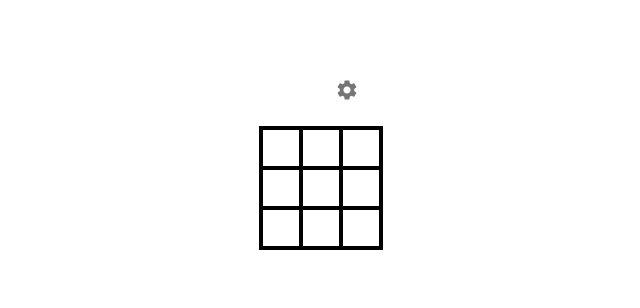
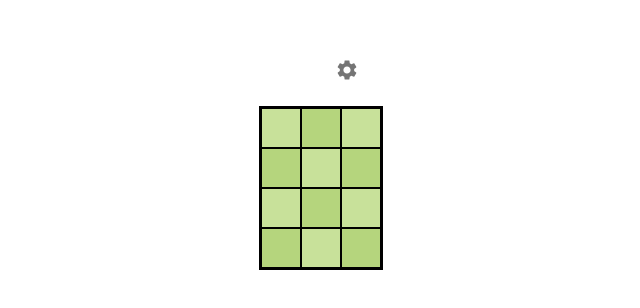
Before and after one commit to tomgodee/minesweeper, a React (Vite) app: page / in a window 1280 px wide. Shown: the part 248-556 px from the top of the page, without its empty margins (319-959 px from the left). Built offline with nearby package versions, Linux system fonts and the light colour scheme.

Commit message:
Add theme

```diff
--- a/src/App.tsx
+++ b/src/App.tsx
@@ -16,8 +16,8 @@ export interface Settings {
 function App() {
   const [settings, setSettings] = useState<Settings>({
     width: 3,
-    height: 3,
-    mineCount: 1,
+    height: 4,
+    mineCount: 3,
     difficulty: "easy",
   });
   return (
--- a/src/Tile/Tile.scss
+++ b/src/Tile/Tile.scss
@@ -1,7 +1,39 @@
 .tile {
   padding: 0.75rem;
-  border: 2px solid black;
+  border: 1px solid black;
   flex: 1 1 100%;
   min-width: 40px;
   min-height: 40px;
 }
+
+.close {
+  &:hover {
+    cursor: pointer;
+  }
+
+  &.even {
+    background-color: var(--mui-palette-grass-main);
+  }
+
+  &.even:hover {
+    background-color: var(--mui-palette-grass-light);
+  }
+
+  &.odd {
+    background-color: var(--mui-palette-grass-dark);
+  }
+
+  &.odd:hover {
+    background-color: var(--mui-palette-grass-light);
+  }
+}
+
+.open {
+  &.even {
+    background-color: var(--mui-palette-ground-main);
+  }
+
+  &.odd {
+    background-color: var(--mui-palette-ground-light);
+  }
+}
--- a/src/Tile/Tile.tsx
+++ b/src/Tile/Tile.tsx
@@ -11,10 +11,24 @@ function Tile(props: TileProps) {
   const { tile, handleClick } = props;
 
   if (!tile.open)
-    return <Box className="tile" onClick={() => handleClick(tile)}></Box>;
+    return (
+      <Box
+        className={`tile close ${
+          (tile.line + tile.column) % 2 === 0 ? "even" : "odd"
+        }`}
+        onClick={() => handleClick(tile)}
+        onContextMenu={(e) => {
+          e.preventDefault();
+        }}
+      ></Box>
+    );
   else
     return (
-      <Box className="tile">
+      <Box
+        className={`tile open ${
+          (tile.line + tile.column) % 2 === 0 ? "even" : "odd"
+        }`}
+      >
         {tile.mineCountSymbol === "bomb" ? "B" : tile.mineCountSymbol}
       </Box>
     );
--- a/src/main.tsx
+++ b/src/main.tsx
@@ -1,12 +1,16 @@
+import CssBaseline from "@mui/material/CssBaseline";
+import { ThemeProvider } from "@mui/material/styles";
 import { StrictMode } from "react";
 import { createRoot } from "react-dom/client";
+import App from "./App.tsx";
 import "./index.css";
-import App from "./App.tsx";
-import CssBaseline from "@mui/material/CssBaseline";
+import theme from "./theme.ts";
 
 createRoot(document.getElementById("root")!).render(
   <StrictMode>
     <CssBaseline />
-    <App />
+    <ThemeProvider theme={theme}>
+      <App />
+    </ThemeProvider>
   </StrictMode>
 );
--- /dev/null
+++ b/src/theme.ts
@@ -0,0 +1,37 @@
+import { createTheme } from "@mui/material/styles";
+
+/**
+ * How to augment MUI Palette in TS.
+ * @see {@link https://mui.com/material-ui/customization/palette/#typescript}
+ */
+declare module "@mui/material/styles" {
+  interface Palette {
+    grass: Palette["primary"];
+    ground: Palette["primary"];
+  }
+
+  interface PaletteOptions {
+    grass?: PaletteOptions["primary"];
+    ground?: PaletteOptions["primary"];
+  }
+}
+
+const theme = createTheme({
+  cssVariables: true,
+  palette: {
+    grass: {
+      main: "#C8E19A",
+      light: "#DDEBBC",
+      dark: "#B5D57D",
+      contrastText: "#242105",
+    },
+    ground: {
+      main: "#F5E1C8",
+      light: "#FAF0E6",
+      dark: "#D2B48C",
+      contrastText: "#242105",
+    },
+  },
+});
+
+export default theme;
```
